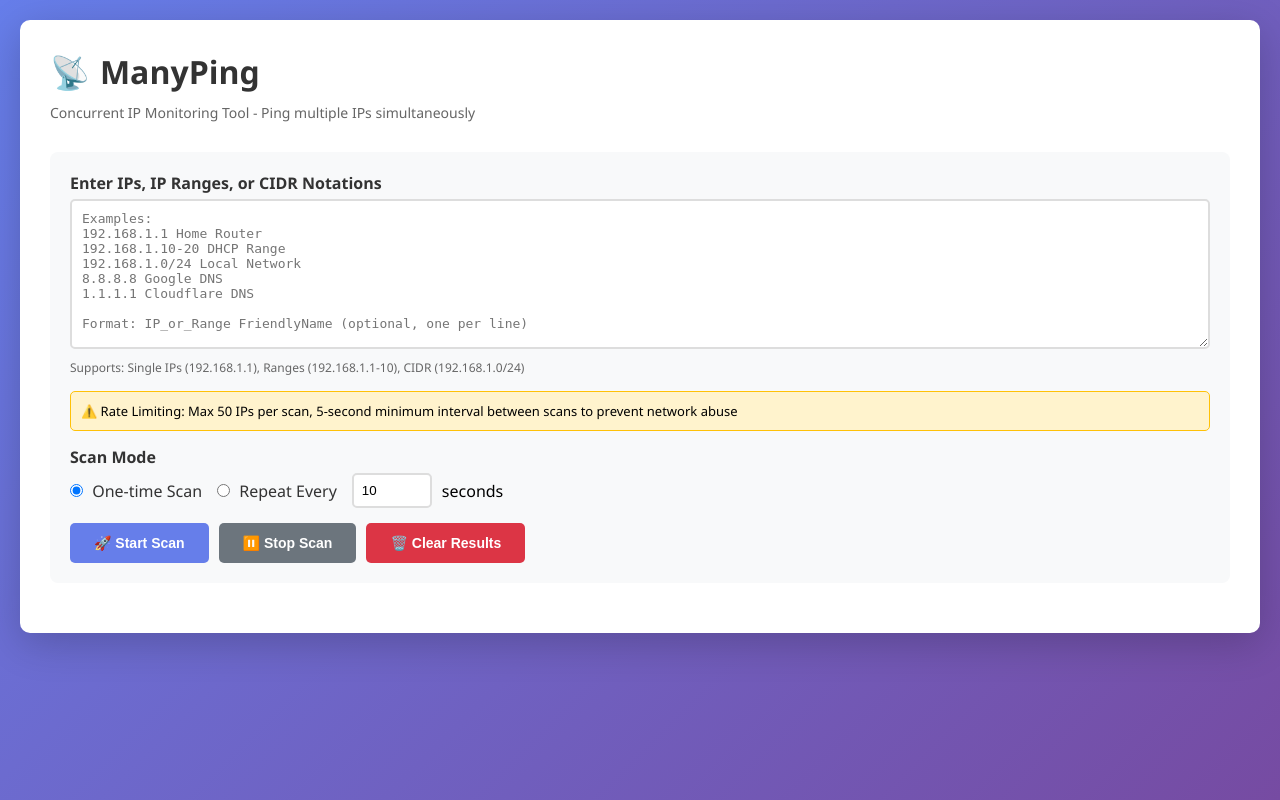
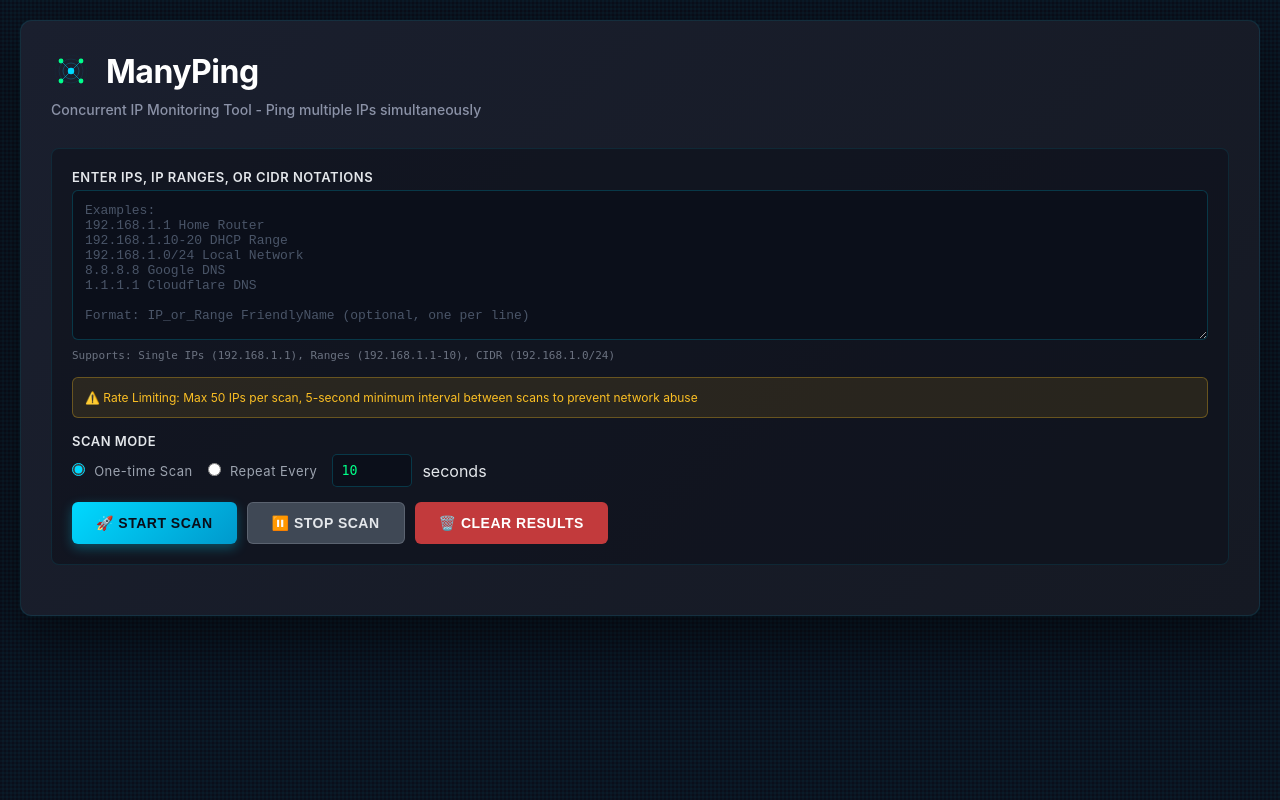
Before and after one commit to BlindTrevor/ManyPing, a PHP site: page / in a window 1280 px wide. Run offline with PHP 8.4, Linux system fonts and the light colour scheme.

Commit message:
Transform UI to dark tech theme with custom network logo
Co-authored-by: BlindTrevor <78815670+BlindTrevor@users.noreply.github.com>

```diff
--- a/index.php
+++ b/index.php
@@ -11,36 +11,50 @@
             box-sizing: border-box;
         }
         body {
-            font-family: 'Segoe UI', Tahoma, Geneva, Verdana, sans-serif;
-            background: linear-gradient(135deg, #667eea 0%, #764ba2 100%);
+            font-family: 'Inter', -apple-system, BlinkMacSystemFont, 'Segoe UI', Roboto, sans-serif;
+            background: #0a0e1a;
+            background-image:
+                repeating-linear-gradient(0deg, transparent, transparent 2px, rgba(0, 217, 255, 0.03) 2px, rgba(0, 217, 255, 0.03) 4px),
+                repeating-linear-gradient(90deg, transparent, transparent 2px, rgba(0, 217, 255, 0.03) 2px, rgba(0, 217, 255, 0.03) 4px);
             min-height: 100vh;
             padding: 20px;
+            color: #e4e7eb;
         }
         .container {
             max-width: 1400px;
             margin: 0 auto;
-            background: white;
-            border-radius: 10px;
-            box-shadow: 0 10px 40px rgba(0,0,0,0.2);
+            background: linear-gradient(135deg, #1a1f2e 0%, #151923 100%);
+            border-radius: 12px;
+            box-shadow: 0 20px 60px rgba(0, 0, 0, 0.5), 0 0 1px rgba(0, 217, 255, 0.3);
             padding: 30px;
+            border: 1px solid rgba(0, 217, 255, 0.1);
         }
         h1 {
-            color: #333;
+            color: #ffffff;
             margin-bottom: 10px;
             display: flex;
             align-items: center;
-            gap: 10px;
+            gap: 15px;
+            font-size: 32px;
+            font-weight: 700;
+            letter-spacing: -0.5px;
+        }
+        .logo {
+            width: 40px;
+            height: 40px;
         }
         .subtitle {
-            color: #666;
+            color: #8b92a7;
             margin-bottom: 30px;
             font-size: 14px;
+            font-weight: 500;
         }
         .input-section {
-            background: #f8f9fa;
+            background: rgba(14, 18, 28, 0.6);
             padding: 20px;
             border-radius: 8px;
             margin-bottom: 20px;
+            border: 1px solid rgba(0, 217, 255, 0.1);
         }
         .form-group {
             margin-bottom: 15px;
@@ -49,26 +63,36 @@
             display: block;
             font-weight: 600;
             margin-bottom: 5px;
-            color: #333;
+            color: #e4e7eb;
+            font-size: 13px;
+            text-transform: uppercase;
+            letter-spacing: 0.5px;
         }
         textarea {
             width: 100%;
-            padding: 10px;
-            border: 2px solid #ddd;
-            border-radius: 5px;
-            font-family: monospace;
+            padding: 12px;
+            border: 1px solid rgba(0, 217, 255, 0.2);
+            border-radius: 6px;
+            font-family: 'Courier New', monospace;
             font-size: 13px;
             resize: vertical;
             min-height: 150px;
+            background: rgba(10, 14, 26, 0.8);
+            color: #00ff88;
         }
         textarea:focus {
             outline: none;
-            border-color: #667eea;
+            border-color: #00d9ff;
+            box-shadow: 0 0 0 3px rgba(0, 217, 255, 0.1);
+        }
+        textarea::placeholder {
+            color: #4a5568;
         }
         .help-text {
-            font-size: 12px;
-            color: #666;
+            font-size: 11px;
+            color: #6b7280;
             margin-top: 5px;
+            font-family: monospace;
         }
         .button-group {
             display: flex;
@@ -78,34 +102,37 @@
         button {
             padding: 12px 24px;
             border: none;
-            border-radius: 5px;
+            border-radius: 6px;
             font-weight: 600;
             cursor: pointer;
             transition: all 0.3s;
             font-size: 14px;
+            text-transform: uppercase;
+            letter-spacing: 0.5px;
         }
         .btn-primary {
-            background: #667eea;
-            color: white;
+            background: linear-gradient(135deg, #00d9ff 0%, #0099cc 100%);
+            color: #0a0e1a;
+            box-shadow: 0 4px 12px rgba(0, 217, 255, 0.3);
         }
         .btn-primary:hover {
-            background: #5568d3;
             transform: translateY(-2px);
-            box-shadow: 0 4px 12px rgba(102, 126, 234, 0.4);
+            box-shadow: 0 6px 20px rgba(0, 217, 255, 0.4);
         }
         .btn-secondary {
-            background: #6c757d;
-            color: white;
+            background: rgba(75, 85, 99, 0.8);
+            color: #e4e7eb;
+            border: 1px solid rgba(156, 163, 175, 0.3);
         }
         .btn-secondary:hover {
-            background: #5a6268;
+            background: rgba(107, 114, 128, 0.9);
         }
         .btn-danger {
-            background: #dc3545;
+            background: rgba(239, 68, 68, 0.8);
             color: white;
         }
         .btn-danger:hover {
-            background: #c82333;
+            background: rgba(220, 38, 38, 0.9);
         }
         .scan-mode {
             display: flex;
@@ -115,9 +142,12 @@
         .scan-mode label {
             margin-bottom: 0;
             font-weight: normal;
+            text-transform: none;
+            color: #9ca3af;
         }
         .scan-mode input[type="radio"] {
             margin-right: 5px;
+            accent-color: #00d9ff;
         }
         .results-section {
             margin-top: 30px;
@@ -245,34 +309,39 @@
             100% { transform: rotate(360deg); }
         }
         .rate-limit-info {
-            background: #fff3cd;
-            border: 1px solid #ffc107;
-            padding: 10px;
-            border-radius: 5px;
+            background: rgba(251, 191, 36, 0.1);
+            border: 1px solid rgba(251, 191, 36, 0.3);
+            padding: 12px;
+            border-radius: 6px;
             margin-bottom: 15px;
-            font-size: 13px;
+            font-size: 12px;
+            color: #fbbf24;
         }
         .stats-bar {
             display: flex;
             gap: 20px;
-            padding: 15px;
-            background: #e9ecef;
-            border-radius: 5px;
+            padding: 20px;
+            background: rgba(14, 18, 28, 0.6);
+            border-radius: 8px;
             margin-bottom: 20px;
+            border: 1px solid rgba(0, 217, 255, 0.1);
         }
         .stat-item {
             flex: 1;
             text-align: center;
         }
         .stat-value {
-            font-size: 24px;
+            font-size: 28px;
             font-weight: 700;
-            color: #333;
+            color: #00d9ff;
+            font-family: monospace;
         }
         .stat-label {
-            font-size: 12px;
-            color: #666;
+            font-size: 11px;
+            color: #6b7280;
             text-transform: uppercase;
+            letter-spacing: 0.5px;
+            margin-top: 5px;
         }
         .interval-control {
             display: flex;
@@ -282,15 +351,53 @@
         .interval-control input {
             width: 80px;
             padding: 8px;
-            border: 2px solid #ddd;
+            border: 1px solid rgba(0, 217, 255, 0.2);
             border-radius: 5px;
+            background: rgba(10, 14, 26, 0.8);
+            color: #00ff88;
+            font-family: monospace;
+        }
+        .interval-control input:focus {
+            outline: none;
+            border-color: #00d9ff;
+        }
+        input[type="number"] {
+            background: rgba(10, 14, 26, 0.8);
+            color: #00ff88;
+            border: 1px solid rgba(0, 217, 255, 0.2);
+            border-radius: 5px;
+            padding: 8px;
+            font-family: monospace;
+        }
+        input[type="number"]:focus {
+            outline: none;
+            border-color: #00d9ff;
         }
     </style>
 </head>
 <body>
     <div class="container">
         <h1>
-            <span>📡</span> ManyPing
+            <svg class="logo" viewBox="0 0 100 100" fill="none" xmlns="http://www.w3.org/2000/svg">
+                <!-- Network nodes -->
+                <circle cx="50" cy="50" r="8" fill="#00d9ff"/>
+                <circle cx="25" cy="25" r="6" fill="#00ff88"/>
+                <circle cx="75" cy="25" r="6" fill="#00ff88"/>
+                <circle cx="25" cy="75" r="6" fill="#00ff88"/>
+                <circle cx="75" cy="75" r="6" fill="#00ff88"/>
+
+                <!-- Connection lines -->
+                <line x1="50" y1="50" x2="25" y2="25" stroke="#00d9ff" stroke-width="2" opacity="0.6"/>
+                <line x1="50" y1="50" x2="75" y2="25" stroke="#00d9ff" stroke-width="2" opacity="0.6"/>
+                <line x1="50" y1="50" x2="25" y2="75" stroke="#00d9ff" stroke-width="2" opacity="0.6"/>
+                <line x1="50" y1="50" x2="75" y2="75" stroke="#00d9ff" stroke-width="2" opacity="0.6"/>
+
+                <!-- Ping waves (animated in concept) -->
+                <circle cx="50" cy="50" r="20" stroke="#00d9ff" stroke-width="1.5" fill="none" opacity="0.4"/>
+                <circle cx="50" cy="50" r="30" stroke="#00d9ff" stroke-width="1" fill="none" opacity="0.2"/>
+                <circle cx="50" cy="50" r="40" stroke="#00d9ff" stroke-width="0.5" fill="none" opacity="0.1"/>
+            </svg>
+            ManyPing
         </h1>
         <p class="subtitle">Concurrent IP Monitoring Tool - Ping multiple IPs simultaneously</p>
 
```
Also changed, not shown: other parts of index.php (+65 -31 lines).
